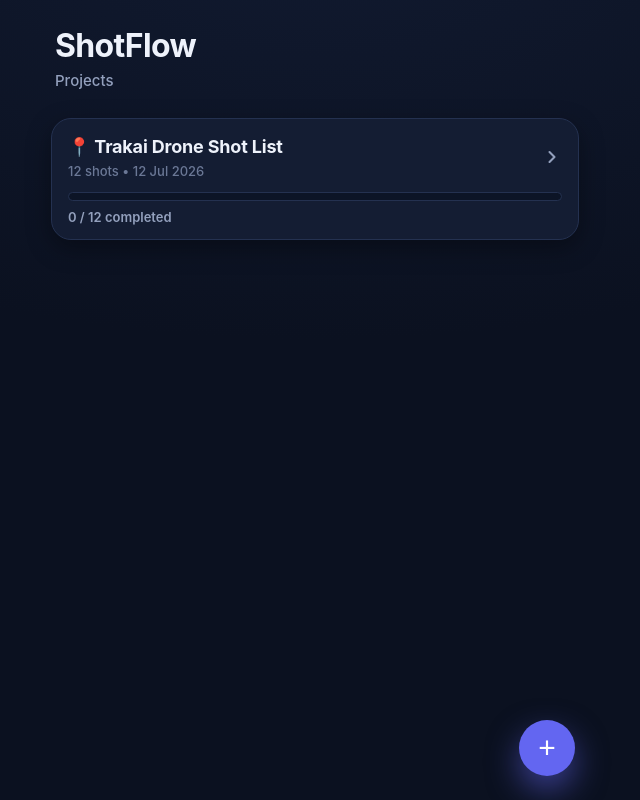
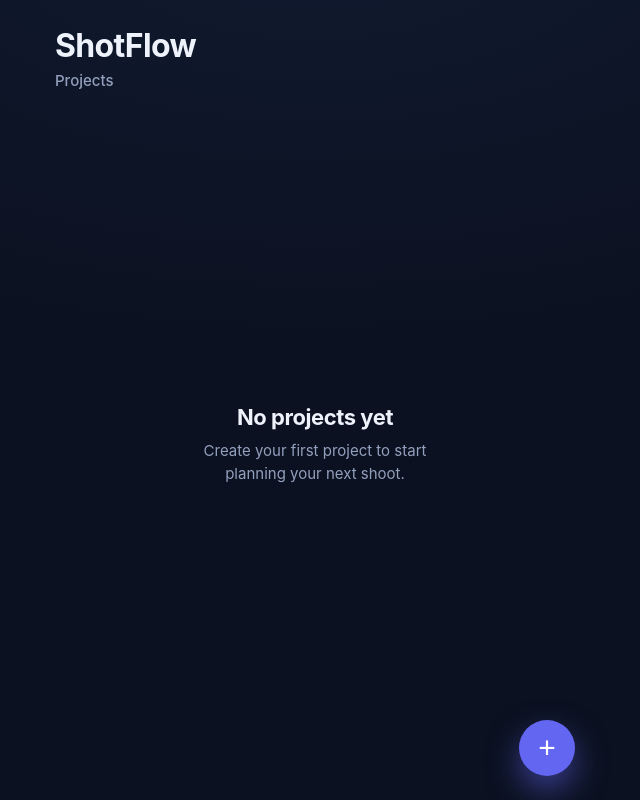
Before and after one commit to bucys/Shotflow, a React (Vite) app: page / in a window 1280 px wide. Shown: the whole page, without its empty margins (325-965 px from the left). Built offline with nearby package versions, Linux system fonts and the light colour scheme.

Commit message:
Add AI shoot planner

```diff
--- a/src/data/defaultSession.ts
+++ /dev/null
@@ -1,101 +0,0 @@
-import type { ShootSession } from '../types/session'
-
-const defaultSession: ShootSession = {
-  id: 'trakai',
-  name: 'Trakai Drone Shot List',
-  date: '2026-07-12',
-  sections: [
-    {
-      id: 'section-drone-video',
-      name: 'Drone Video',
-      shots: [
-    {
-      id: 'shot-01',
-      title: 'Castle Reveal Pull-Back',
-      description:
-        'Start tight on the red-brick towers of Trakai Island Castle, then slowly pull back to reveal the full island and surrounding lake. Keep the castle centered as it shrinks into frame.',
-      completed: false,
-    },
-    {
-      id: 'shot-02',
-      title: 'Lake Galvė Orbit',
-      description:
-        'A smooth 180° orbit around the castle at mid-altitude. Keep a constant radius so the towers rotate cleanly against the water and treeline behind them.',
-      completed: false,
-    },
-    {
-      id: 'shot-03',
-      title: 'Sunrise Top-Down',
-      description:
-        'Straight-down nadir shot of the castle and its courtyard during golden hour. Long shadows from the towers should stretch across the water for depth.',
-      completed: false,
-    },
-    {
-      id: 'shot-04',
-      title: 'Footbridge Fly-Through',
-      description:
-        'Low approach along the wooden footbridge connecting the island to the mainland, flying just above the railings toward the main gate at walking-eye height.',
-      completed: false,
-    },
-    {
-      id: 'shot-05',
-      title: 'Lakeside Treeline Glide',
-      description:
-        'Lateral tracking shot skimming the shoreline trees with the castle held in the background. Maintain a steady left-to-right drift to layer foreground and subject.',
-      completed: false,
-    },
-    {
-      id: 'shot-06',
-      title: 'High Establishing Wide',
-      description:
-        'Maximum-altitude wide shot capturing the entire Trakai lake system, the island castle, and the town. Use this as the opening establishing frame for the edit.',
-      completed: false,
-    },
-    {
-      id: 'shot-07',
-      title: 'Tower Detail Push-In',
-      description:
-        'Slow forward push toward the tallest defensive tower, ending on the arched windows. Hold steady to highlight the brickwork texture and battlements.',
-      completed: false,
-    },
-    {
-      id: 'shot-08',
-      title: 'Reflection Descent',
-      description:
-        'Descend from sky level down toward the lake surface near the castle so the mirrored reflection fills the lower half of the frame as you approach the water.',
-      completed: false,
-    },
-    {
-      id: 'shot-09',
-      title: 'Boats & Pier Pass',
-      description:
-        'Fast lateral pass over the moored boats and wooden piers on the lakefront, with the castle drifting through the background for a sense of scale and motion.',
-      completed: false,
-    },
-    {
-      id: 'shot-10',
-      title: 'Golden Hour Backlight',
-      description:
-        'Position the sun directly behind the castle for a backlit silhouette. Expose for the sky to keep rich orange tones and a crisp castle outline.',
-      completed: false,
-    },
-    {
-      id: 'shot-11',
-      title: 'Courtyard Vertical Rise',
-      description:
-        'Begin inside the inner courtyard at low altitude, then rise vertically while tilting down to reveal the layout of the keep and surrounding walls.',
-      completed: false,
-    },
-    {
-      id: 'shot-12',
-      title: 'Departure Fly-Away',
-      description:
-        'Final shot: fly backward away from the castle over the lake, gaining altitude as the island recedes. Use as the closing frame to bookend the reveal.',
-      completed: false,
-    },
-      ],
-    },
-  ],
-}
-
-export default defaultSession
--- a/src/data/sessions.ts
+++ b/src/data/sessions.ts
@@ -1,11 +1,5 @@
-import defaultSession from './defaultSession'
 import type { ShootSession } from '../types/session'
 
-/**
- * Registry of available shoot sessions. Shot content lives here and stays
- * authoritative; localStorage only layers completion state on top. Adding more
- * sessions later is just a matter of appending to this array.
- */
-const availableSessions: ShootSession[] = [defaultSession]
+const availableSessions: ShootSession[] = []
 
 export default availableSessions
--- a/src/index.css
+++ b/src/index.css
@@ -681,6 +681,27 @@ body {
   min-height: 300px;
 }
 
+.planner-examples {
+  margin-top: 12px;
+  color: var(--text-faint);
+  font-size: 13px;
+  line-height: 1.45;
+}
+
+.planner-examples p {
+  margin: 0 0 6px;
+  font-weight: 600;
+}
+
+.planner-examples ul {
+  margin: 0;
+  padding-left: 18px;
+}
+
+.planner-examples li + li {
+  margin-top: 4px;
+}
+
 .question-list {
   display: flex;
   flex-direction: column;
--- a/src/screens/CreateProjectScreen.tsx
+++ b/src/screens/CreateProjectScreen.tsx
@@ -9,11 +9,7 @@ interface CreateProjectScreenProps {
 
 type PlannerStep = 'describe' | 'questions'
 
-const BRIEF_PLACEHOLDER = `Tomorrow I'm going to Trakai around 19:00.
-
-I'll bring my DJI Air 2 and an iPhone.
-
-I want cinematic travel footage and beautiful photos for Instagram.`
+const BRIEF_PLACEHOLDER = 'Describe your shoot...'
 
 function today(): string {
   return new Date().toISOString().slice(0, 10)
@@ -304,6 +300,16 @@ export default function CreateProjectScreen({
             autoCapitalize="sentences"
             spellCheck={true}
           />
+          <div className="planner-examples" aria-label="Shoot brief examples">
+            <p>Examples:</p>
+            <ul>
+              <li>Tomorrow I'm filming Trakai Castle at sunset with my DJI Air 2.</li>
+              <li>Weekend trip to Nida. I want cinematic drone footage and photos.</li>
+              <li>
+                Shooting a BMW M3 for Instagram using Sony A7 IV and DJI Mini 4 Pro.
+              </li>
+            </ul>
+          </div>
         </div>
 
         {planError && (
--- a/src/storage/storage.ts
+++ b/src/storage/storage.ts
@@ -1,4 +1,3 @@
-import defaultSession from '../data/defaultSession'
 import availableSessions from '../data/sessions'
 import type { Section, ShootSession } from '../types/session'
 import type { Shot } from '../types/shot'
@@ -111,7 +110,7 @@ function getLegacyCompletedMap(sessionId: string): CompletedMap {
       }
     }
 
-    if (sessionId === defaultSession.id) {
+    if (sessionId === 'trakai') {
       const legacyRaw = localStorage.getItem(LEGACY_COMPLETED_KEY)
       if (legacyRaw) {
         const parsed = JSON.parse(legacyRaw)
```
